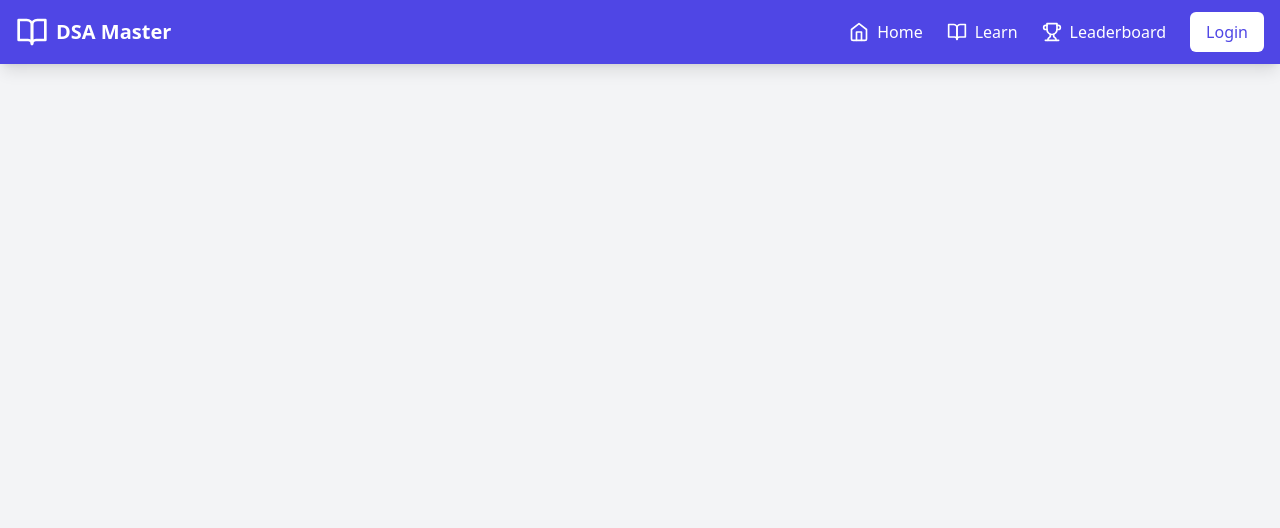
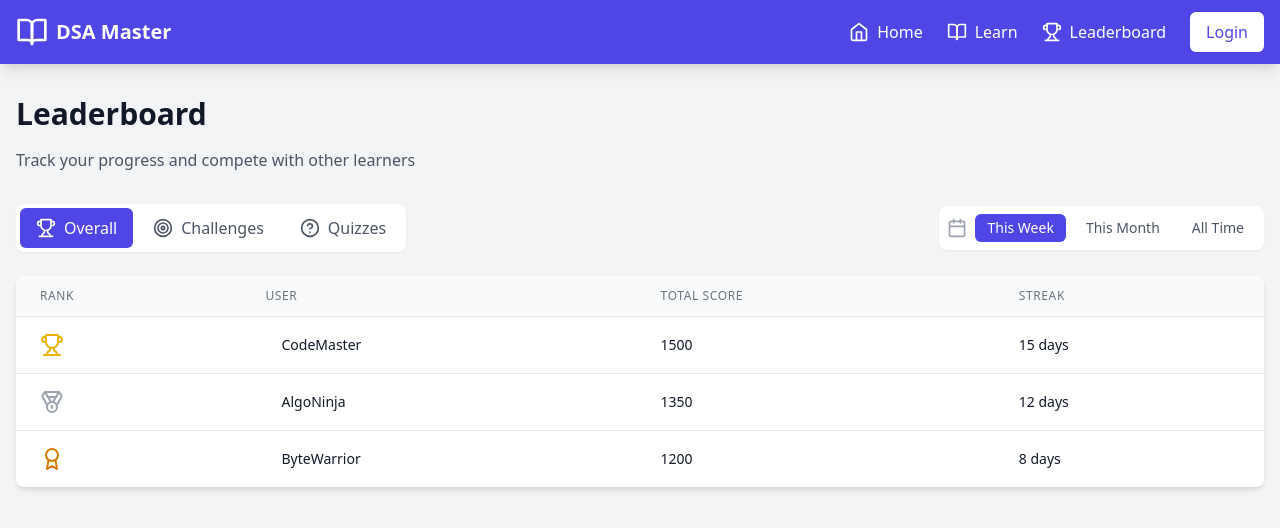
Before and after one commit to rayaansomaiah/Gamified-dsa, a React (Vite) app: page /leaderboard in a window 1280 px wide. Shown: the top 528 px of the page. Built offline with nearby package versions, Linux system fonts and the light colour scheme.

Commit message:
Leaderboard

```diff
--- a/src/App.tsx
+++ b/src/App.tsx
@@ -7,6 +7,7 @@ import HomePage from './components/home/HomePage';
 import AuthForm from './components/auth/AuthForm';
 import LearnPage from './pages/LearnPage';
 import ProfilePage from './pages/ProfilePage';
+import LeaderboardPage from './pages/LeaderboardPage';
 import StackVisualizer from './components/learning/StackVisualizer';
 import BasicConceptsPage from './pages/BasicConceptsPage';
 
@@ -22,6 +23,7 @@ function App() {
               <Route path="/login" element={<AuthForm />} />
               <Route path="/profile" element={<ProfilePage />} />
               <Route path="/learn" element={<LearnPage />} />
+              <Route path="/leaderboard" element={<LeaderboardPage />} />
               <Route path="/learn/stack" element={<StackVisualizer onOperation={(op) => console.log(op)} />} />
               <Route path="/learn/basics" element={<BasicConceptsPage />} />
             </Routes>
@@ -31,5 +33,4 @@ function App() {
     </Provider>
   );
 }
-
 export default App;
--- /dev/null
+++ b/src/components/leaderboard/LeaderboardTable.tsx
@@ -0,0 +1,86 @@
+import React from 'react';
+import { Trophy, Medal, Award } from 'lucide-react';
+
+interface LeaderboardEntry {
+  rank: number;
+  username: string;
+  score: number;
+  solved: number;
+  streak: number;
+}
+
+interface LeaderboardTableProps {
+  entries: LeaderboardEntry[];
+  type: 'overall' | 'challenges' | 'quizzes';
+}
+
+const LeaderboardTable: React.FC<LeaderboardTableProps> = ({ entries, type }) => {
+  const getRankIcon = (rank: number) => {
+    switch (rank) {
+      case 1:
+        return <Trophy className="w-6 h-6 text-yellow-500" />;
+      case 2:
+        return <Medal className="w-6 h-6 text-gray-400" />;
+      case 3:
+        return <Award className="w-6 h-6 text-amber-600" />;
+      default:
+        return <span className="text-gray-600 font-medium">{rank}</span>;
+    }
+  };
+
+  return (
+    <div className="bg-white rounded-lg shadow-md overflow-hidden">
+      <table className="min-w-full divide-y divide-gray-200">
+        <thead className="bg-gray-50">
+          <tr>
+            <th className="px-6 py-3 text-left text-xs font-medium text-gray-500 uppercase tracking-wider">
+              Rank
+            </th>
+            <th className="px-6 py-3 text-left text-xs font-medium text-gray-500 uppercase tracking-wider">
+              User
+            </th>
+            <th className="px-6 py-3 text-left text-xs font-medium text-gray-500 uppercase tracking-wider">
+              {type === 'overall' ? 'Total Score' : 'Problems Solved'}
+            </th>
+            <th className="px-6 py-3 text-left text-xs font-medium text-gray-500 uppercase tracking-wider">
+              Streak
+            </th>
+          </tr>
+        </thead>
+        <tbody className="bg-white divide-y divide-gray-200">
+          {entries.map((entry) => (
+            <tr
+              key={entry.username}
+              className="hover:bg-gray-50 transition-colors"
+            >
+              <td className="px-6 py-4 whitespace-nowrap">
+                <div className="flex items-center">
+                  {getRankIcon(entry.rank)}
+                </div>
+              </td>
+              <td className="px-6 py-4 whitespace-nowrap">
+                <div className="flex items-center">
+                  <div className="ml-4">
+                    <div className="text-sm font-medium text-gray-900">
+                      {entry.username}
+                    </div>
+                  </div>
+                </div>
+              </td>
+              <td className="px-6 py-4 whitespace-nowrap">
+                <div className="text-sm text-gray-900">{entry.score}</div>
+              </td>
+              <td className="px-6 py-4 whitespace-nowrap">
+                <div className="text-sm text-gray-900">
+                  {entry.streak} days
+                </div>
+              </td>
+            </tr>
+          ))}
+        </tbody>
+      </table>
+    </div>
+  );
+};
+
+export default LeaderboardTable;
--- /dev/null
+++ b/src/components/leaderboard/LeaderboardTabs.tsx
@@ -0,0 +1,36 @@
+import React from 'react';
+import { Trophy, Target, HelpCircle } from 'lucide-react';
+
+interface TabProps {
+  activeTab: string;
+  onTabChange: (tab: string) => void;
+}
+
+const LeaderboardTabs: React.FC<TabProps> = ({ activeTab, onTabChange }) => {
+  const tabs = [
+    { id: 'overall', label: 'Overall', icon: <Trophy className="w-5 h-5" /> },
+    { id: 'challenges', label: 'Challenges', icon: <Target className="w-5 h-5" /> },
+    { id: 'quizzes', label: 'Quizzes', icon: <HelpCircle className="w-5 h-5" /> },
+  ];
+
+  return (
+    <div className="flex space-x-1 bg-white p-1 rounded-lg shadow-sm">
+      {tabs.map((tab) => (
+        <button
+          key={tab.id}
+          onClick={() => onTabChange(tab.id)}
+          className={`flex items-center gap-2 px-4 py-2 rounded-md ${
+            activeTab === tab.id
+              ? 'bg-indigo-600 text-white'
+              : 'text-gray-600 hover:bg-gray-100'
+          }`}
+        >
+          {tab.icon}
+          <span>{tab.label}</span>
+        </button>
+      ))}
+    </div>
+  );
+};
+
+export default LeaderboardTabs;
--- /dev/null
+++ b/src/components/leaderboard/TimeFilter.tsx
@@ -0,0 +1,36 @@
+import React from 'react';
+import { Calendar } from 'lucide-react';
+
+interface TimeFilterProps {
+  activeFilter: string;
+  onFilterChange: (filter: string) => void;
+}
+
+const TimeFilter: React.FC<TimeFilterProps> = ({ activeFilter, onFilterChange }) => {
+  const filters = [
+    { id: 'weekly', label: 'This Week' },
+    { id: 'monthly', label: 'This Month' },
+    { id: 'allTime', label: 'All Time' },
+  ];
+
+  return (
+    <div className="flex items-center gap-2 bg-white p-2 rounded-lg shadow-sm">
+      <Calendar className="w-5 h-5 text-gray-400" />
+      {filters.map((filter) => (
+        <button
+          key={filter.id}
+          onClick={() => onFilterChange(filter.id)}
+          className={`px-3 py-1 rounded-md text-sm ${
+            activeFilter === filter.id
+              ? 'bg-indigo-600 text-white'
+              : 'text-gray-600 hover:bg-gray-100'
+          }`}
+        >
+          {filter.label}
+        </button>
+      ))}
+    </div>
+  );
+};
+
+export default TimeFilter;
--- /dev/null
+++ b/src/pages/LeaderboardPage.tsx
@@ -0,0 +1,53 @@
+import React, { useState } from 'react';
+import LeaderboardTabs from '../components/leaderboard/LeaderboardTabs';
+import LeaderboardTable from '../components/leaderboard/LeaderboardTable';
+import TimeFilter from '../components/leaderboard/TimeFilter';
+
+// Mock data - replace with actual API calls
+const mockLeaderboardData = {
+  overall: [
+    { rank: 1, username: "CodeMaster", score: 1500, solved: 120, streak: 15 },
+    { rank: 2, username: "AlgoNinja", score: 1350, solved: 110, streak: 12 },
+    { rank: 3, username: "ByteWarrior", score: 1200, solved: 95, streak: 8 },
+    // Add more entries...
+  ],
+  challenges: [
+    { rank: 1, username: "ProblemSolver", score: 850, solved: 75, streak: 10 },
+    { rank: 2, username: "CodeMaster", score: 800, solved: 70, streak: 15 },
+    { rank: 3, username: "AlgoExpert", score: 750, solved: 65, streak: 7 },
+    // Add more entries...
+  ],
+  quizzes: [
+    { rank: 1, username: "QuizWhiz", score: 950, solved: 45, streak: 20 },
+    { rank: 2, username: "ByteWarrior", score: 900, solved: 42, streak: 8 },
+    { rank: 3, username: "DSAMaster", score: 850, solved: 40, streak: 5 },
+    // Add more entries...
+  ],
+};
+
+const LeaderboardPage = () => {
+  const [activeTab, setActiveTab] = useState('overall');
+  const [timeFilter, setTimeFilter] = useState('weekly');
+
+  return (
+    <div className="max-w-7xl mx-auto px-4 py-8">
+      <div className="mb-8">
+        <h1 className="text-3xl font-bold text-gray-900 mb-4">Leaderboard</h1>
+        <p className="text-gray-600">
+          Track your progress and compete with other learners
+        </p>
+      </div>
+
+      <div className="flex justify-between items-center mb-6">
+        <LeaderboardTabs activeTab={activeTab} onTabChange={setActiveTab} />
+        <TimeFilter activeFilter={timeFilter} onFilterChange={setTimeFilter} />
+      </div>
+
+      <LeaderboardTable
+        entries={mockLeaderboardData[activeTab as keyof typeof mockLeaderboardData]}
+        type={activeTab as 'overall' | 'challenges' | 'quizzes'}
+      />
+    </div>
+  );
+};
+export default LeaderboardPage;
```
